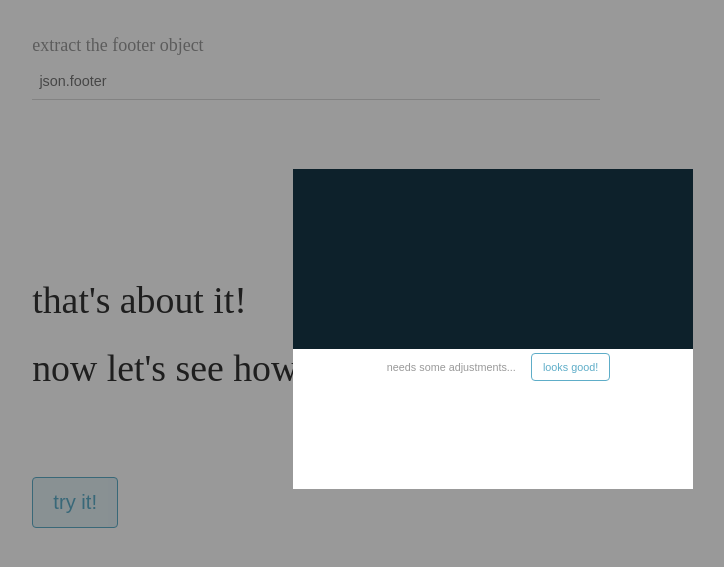
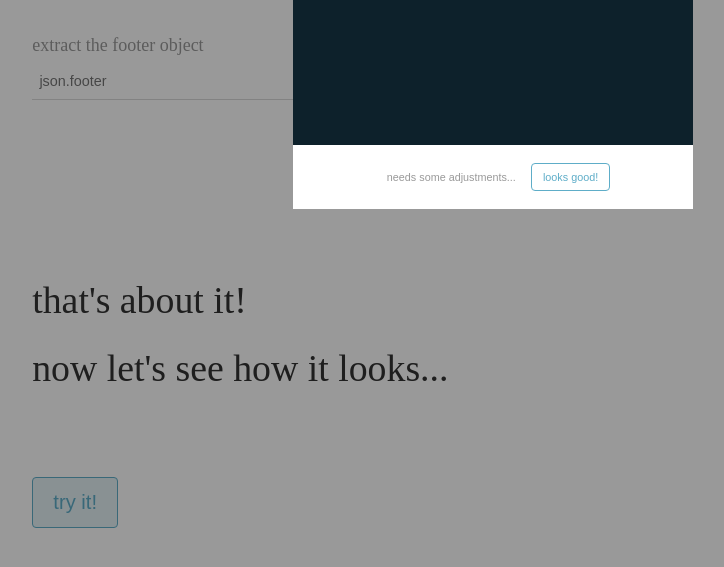
Before and after one commit to amir-m/dash-console, a website: page html-sass/index.html in a window 1280 px wide. Both pictures are taken after a click on the button "try it!". Shown: the part 2087-2654 px from the top of the page, without its empty margins (147-871 px from the left). Drawn offline with nearby package versions, Linux system fonts and the light colour scheme.

Commit message:
modal fixed

```diff
--- a/html-sass/css/_author.scss
+++ b/html-sass/css/_author.scss
@@ -144,11 +144,11 @@ section {
 	pre {
 		background-color: #f5f5f5;
 		border-radius: 4px;
-		width: 70%;
-		max-width: 400px;
 		font-size: 0.7em;
 		padding: 1em;
 		min-height: 8em;
+		max-height: 550px;
+		overflow: scroll;
 		text-align: left;
 		color: $light;
 	}
@@ -171,11 +171,12 @@ section {
 	.modal {
 		width: 80%;
 		max-width: 400px;
-		margin: auto;
-		height: 40%;
-		position: absolute;
+		margin: 2em auto;
 		background-color: #fff;
-		top: 0; left: 0; right: 0; bottom: 0;
+
+		.control {
+			padding: 1em 2em;
+		}
 
 		> div {
 			padding: 0.2em 2em;
--- a/html-sass/css/main.css
+++ b/html-sass/css/main.css
@@ -186,11 +186,11 @@ section {
   section pre {
     background-color: #f5f5f5;
     border-radius: 4px;
-    width: 70%;
-    max-width: 400px;
     font-size: 0.7em;
     padding: 1em;
     min-height: 8em;
+    max-height: 550px;
+    overflow: scroll;
     text-align: left;
     color: #999999; }
 
@@ -209,14 +209,10 @@ section {
   .modal-view .modal {
     width: 80%;
     max-width: 400px;
-    margin: auto;
-    height: 40%;
-    position: absolute;
-    background-color: #fff;
-    top: 0;
-    left: 0;
-    right: 0;
-    bottom: 0; }
+    margin: 2em auto;
+    background-color: #fff; }
+    .modal-view .modal .control {
+      padding: 1em 2em; }
     .modal-view .modal > div {
       padding: 0.2em 2em; }
 
```
